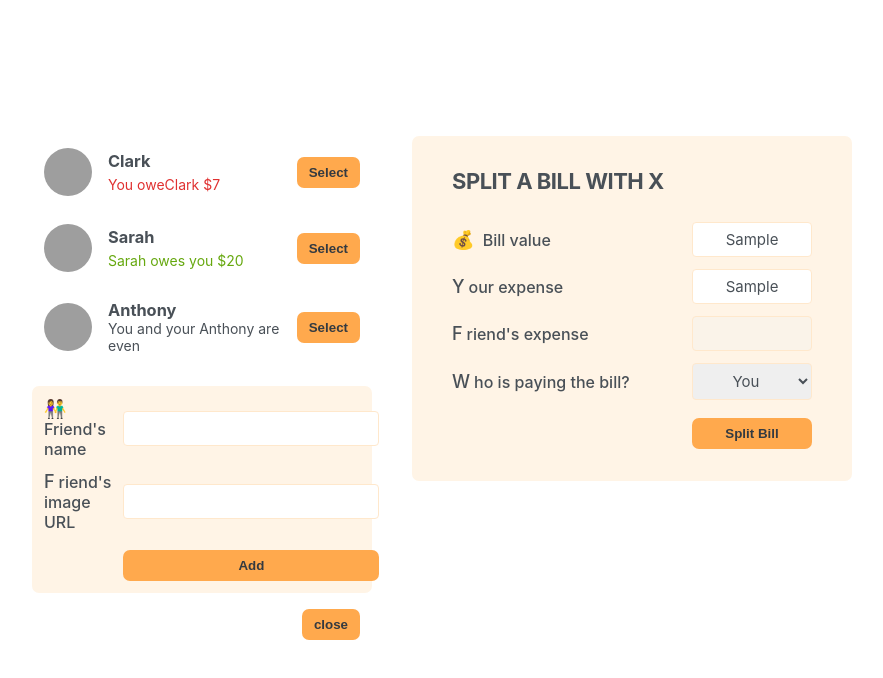
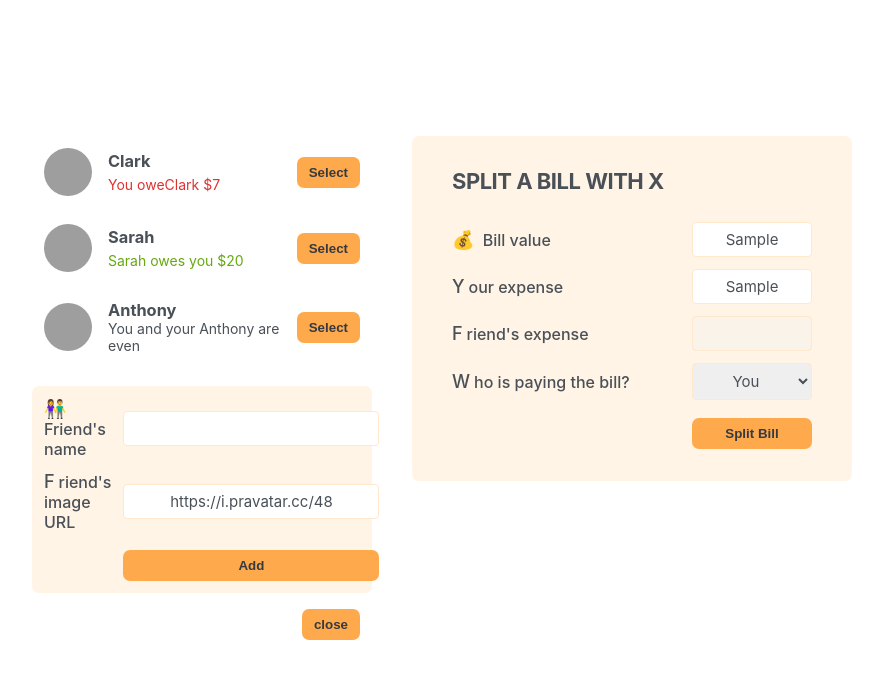
Before and after one commit to biancavlz/react-split-the-bill, a React (Create React App) app: page / in a window 1280 px wide. Both pictures are taken after typing "Sample", "Sample" into the empty fields and a click on the button "Add Friend". Shown: the top 678 px of the page, without its empty margins (198-1081 px from the left). Built offline with nearby package versions, Linux system fonts and the light colour scheme; grey boxes are pictures that could not be loaded.

Commit message:
create newFriend object when submitting FormAddFriend

```diff
--- a/src/App.js
+++ b/src/App.js
@@ -81,12 +81,43 @@
 }
 
 function FormAddFriend() {
+  const [name, setName] = useState("");
+  const [image, setImage] = useState("https://i.pravatar.cc/48");
+
+  function handleSubmit(e) {
+    e.preventDefault();
+
+    if (!name || !image) return;
+
+    const id = crypto.randomUUID();
+
+    const newFriend = {
+      id,
+      name,
+      image: `${image}?u=${id}`,
+      balance: 0,
+    };
+
+    setName("");
+    setImage("https://i.pravatar.cc/48");
+  }
+
   return (
-    <form className="form-add-friend">
+    <form className="form-add-friend" onSubmit={handleSubmit}>
       <label>👫 Friend's name</label>
-      <input type="text"></input>
+      <input
+        type="text"
+        value={name}
+        onChange={(e) => setName(e.target.value)}
+      ></input>
       <label>Friend's image URL</label>
-      <input type="text"></input>
+      <input
+        type="text"
+        value={image}
+        onChange={(e) => {
+          setImage(e.target.value);
+        }}
+      ></input>
       <Button>Add</Button>
     </form>
   );
```
